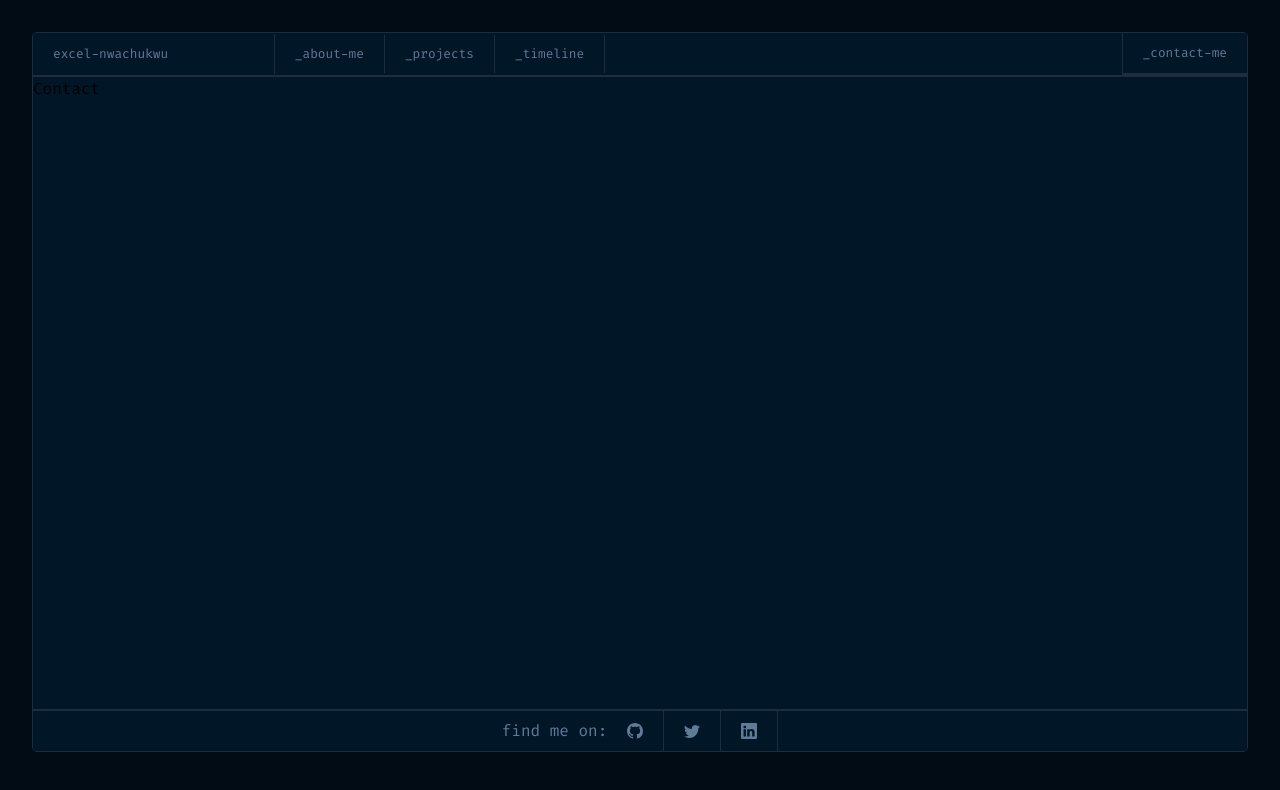
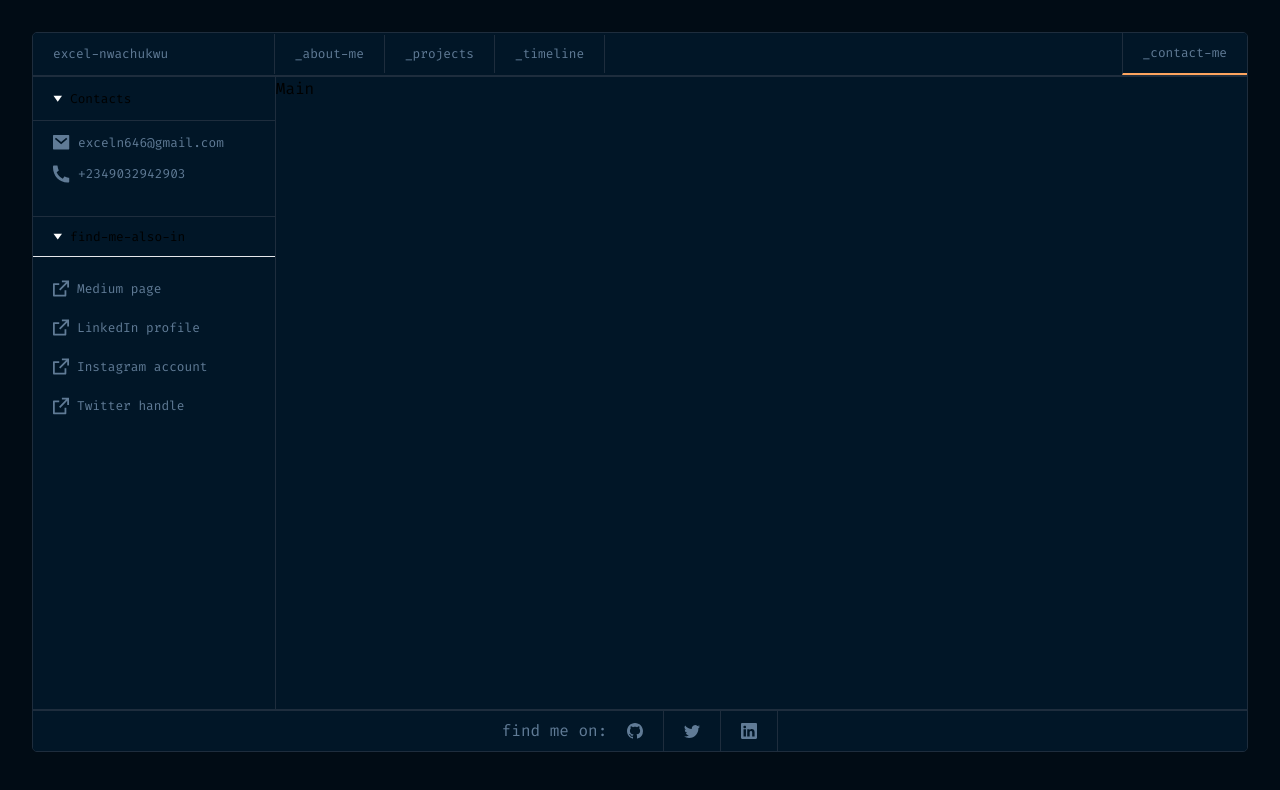
Before and after one commit to trillionclues/portfolio, a React (Vite) app: page /contact-me in a window 1280 px wide. Shown: the top 790 px of the page. Built offline with nearby package versions, Linux system fonts and the light colour scheme.

Commit message:
contact sidebar section

```diff
--- a/src/assets/developer.jsx
+++ b/src/assets/developer.jsx
@@ -1,5 +1,6 @@
 import { BsTwitter, BsLinkedin, BsGithub } from 'react-icons/bs'
 import arrowDown from '/icons/arrow-down.svg'
+import arrowSide from '/icons/arrow.svg'
 import reactImg from '/icons/techs/react.svg'
 import cssImg from '/icons/techs/css.svg'
 import htmlImg from '/icons/techs/html.svg'
@@ -92,6 +93,7 @@ export const developer = [
         contacts: {
           title: 'Contacts',
           icon: arrowDown,
+          icon2: arrowSide,
           sources: {
             email: 'exceln646@gmail.com',
             phone: '+2349032942903',
@@ -122,31 +124,29 @@ export const developer = [
           },
         ],
 
-        'find-me-also-in': [
+        findMeIn: [
           {
             title: 'Find-me-also-in',
             sources: [
               {
-                youtube: {
-                  title: 'YouTube channel',
-                  url: 'https://www.youtube.com/',
-                  user: 'username',
-                },
-                gurushots: {
-                  title: 'GuruShots profile',
-                  url: 'https://gurushots.com/',
-                  user: 'username',
-                },
-                instagram: {
-                  title: 'Instagram account',
-                  url: 'https://instagram.com/',
-                  user: 'username',
-                },
-                twitch: {
-                  title: 'Twitch profile',
-                  url: 'https://twitch.com/',
-                  user: 'username',
-                },
+                title: 'Medium page',
+                url: 'https://trillionclues.medium.com/',
+                user: 'trillionclues',
+              },
+              {
+                title: 'LinkedIn profile',
+                url: 'https://www.linkedin.com/in/trillionclues-excel/',
+                user: 'Excel Nwachukwu',
+              },
+              {
+                title: 'Instagram account',
+                url: 'https://instagram.com/trillion_clues',
+                user: 'trillionclues',
+              },
+              {
+                title: 'Twitter handle',
+                url: 'https://twitter.com/trillionclues',
+                user: 'trillionclues',
               },
             ],
           },
@@ -172,7 +172,7 @@ export const developer = [
         filledIcon: filledNode,
       },
       {
-        title: '_bizboom-commerce',
+        title: '_biz-commerce',
         description: 'NextJS ecommerce app with stripe integration and sanity.',
         img: '/images/projects/ecommerce-wtih-nextjs.png',
         tech: ['NextJS', 'all'],
@@ -181,8 +181,9 @@ export const developer = [
         filledIcon: filledNext,
       },
       {
-        title: '_web3-scrambler',
-        description: 'HTML5 implementation of drag-drop events and auth',
+        title: '_web3-scramble',
+        description:
+          'HTML5 implementation of drag-drop events and authentication',
         img: '/images/projects/drag-drop-scramble-crypto-game.png',
         tech: ['JavaScript', 'all'],
         url: 'https://github.com/trillionclues/web3-drag-drop-game',
@@ -201,8 +202,7 @@ export const developer = [
       },
       {
         title: '_phonie-isp',
-        description:
-          'Hackerthon project that detects telecoms carrier for numbers using Nigeria ISP network ',
+        description: 'App to detect phone numbers and their ISP network ',
         img: '/images/projects/Isp-detector.png',
         tech: ['JS', 'Html', 'Css', 'all'],
         url: 'https://github.com/trillionclues/phonie-app',
@@ -229,7 +229,7 @@ export const developer = [
         filledIcon: filledReact,
       },
       {
-        title: '_travelo-bookings',
+        title: '_trav-bookings',
         description:
           'Travel booking website landing page using React to filter and map items on request.',
         img: '/images/projects/travel-booking-landing-page.png',
--- /dev/null
+++ b/src/components/Contact/Components/Aside/Aside.jsx
@@ -0,0 +1,109 @@
+import React, { useState } from 'react'
+import { developer } from '../../../../assets/developer'
+import arrowDown from '/icons/arrow-down.svg'
+import arrowSide from '/icons/arrow.svg'
+import phoneImg from '/icons/phone.svg'
+import emailImg from '/icons/email.svg'
+import LinkCards from './LinkCards'
+import Contacts from './Sidebar1/Contacts'
+
+const Aside = () => {
+  const [toggleSidebar, setToggleSidebar] = useState(false)
+  const [toggleLinks, setToggleLinks] = useState(false)
+
+  return (
+    <div className='h-full'>
+      <aside>
+        {developer.map((item, index) => {
+          const { contact } = item
+          return (
+            <div key={index}>
+              {contact.map((items, idx) => {
+                const { contacts } = items
+                return (
+                  <>
+                    <Contacts
+                      key={idx}
+                      {...contacts}
+                      toggleSidebar={toggleSidebar}
+                      setToggleSidebar={setToggleSidebar}
+                    />
+
+                    <div className='contact-info px-5 py-3 flex flex-col gap-3'>
+                      <div className='flex flex-row'>
+                        <img className='pr-2' src={emailImg} alt='arrow side' />
+                        <p className='text-textColor text-sm'>
+                          {contacts.sources.email}
+                        </p>
+                      </div>
+                      <div className='flex flex-row'>
+                        <img className='pr-2' src={phoneImg} alt='arrow side' />
+                        <p className='text-textColor text-sm'>
+                          {contacts.sources.phone}
+                        </p>
+                      </div>
+                    </div>
+                  </>
+                )
+              })}
+
+              <div className='find-me-in'>
+                {contact.map((find, idx) => {
+                  const { findMeIn } = find
+                  return (
+                    <div key={idx} className='pt-5'>
+                      <div className='px-5 py-2.5 flex flex-row border-y border-t-outline'>
+                        <img
+                          className='pr-2 md:inline-block hidden'
+                          src={arrowDown}
+                          alt='arrow down'
+                        />
+
+                        {/* <button className='md:hidden inline-block flex flex-row justify-center items-center bg-black'>
+                          {toggleLinks ? (
+                            <img
+                              className='pr-2 inline-block'
+                              src={arrowSide}
+                              alt='arrow down'
+                            />
+                          ) : (
+                            <img
+                              className='pr-2 inline-block'
+                              src={arrowDown}
+                              alt='arrow side'
+                            />
+                          )}
+                          <h1 className='lowercase text-sm'>
+                            {findMeIn[0].title}
+                          </h1>
+                        </button> */}
+
+                        <h1 className='lowercase text-sm hidden md:inline-block'>
+                          {findMeIn[0].title}
+                        </h1>
+                      </div>
+                      <div className='link-socials pt-3'>
+                        {findMeIn.map((links) => {
+                          const { sources } = links
+                          return (
+                            <div>
+                              {sources.map((link, idx) => {
+                                return <LinkCards key={idx} {...link} />
+                              })}
+                            </div>
+                          )
+                        })}
+                      </div>
+                    </div>
+                  )
+                })}
+              </div>
+            </div>
+          )
+        })}
+      </aside>
+    </div>
+  )
+}
+
+export default Aside
--- /dev/null
+++ b/src/components/Contact/Components/Aside/LinkCards.jsx
@@ -0,0 +1,20 @@
+import React from 'react'
+import { Link } from 'react-router-dom'
+import linkImg from '/icons/link.svg'
+
+const LinkCards = ({ title, url, user, idx }) => {
+  // console.log(title)
+  return (
+    <Link
+      key={idx}
+      to={url}
+      className='text-textColor hover:text-white text-sm px-5 py-2.5 flex flex-row'
+      target='_blank'
+    >
+      <img className='pr-2' src={linkImg} alt='arrow side' />
+      {title}
+    </Link>
+  )
+}
+
+export default LinkCards
--- /dev/null
+++ b/src/components/Contact/Components/Aside/Sidebar1/Contacts.jsx
@@ -0,0 +1,36 @@
+import React from 'react'
+
+const Contacts = ({ title, icon, icon2, toggleSidebar, setToggleSidebar }) => {
+  console.log(title)
+  return (
+    <>
+      <h1 className='w-full py-2.5 px-3 block md:hidden text-base'>
+        _contacts
+      </h1>
+      <div className='py-3 border-b border-b-outline px-5 text-sm flex flex-row items-center cursor-pointer'>
+        <img
+          className='pr-2 hidden md:inline-block'
+          src={icon}
+          alt='arrow down'
+        />
+
+        {/* <button
+          className='md:hidden inline-block flex flex-row justify-center items-center'
+          onClick={() => setToggleSidebar(!toggleSidebar)}
+          aria-label='toggle-sidebar'
+        >
+          {toggleSidebar ? (
+            <img className='pr-2 inline-block' src={icon2} alt='arrow down' />
+          ) : (
+            <img className='pr-2 inline-block' src={icon} alt='arrow side' />
+          )}
+          <h1 className='inline-block md:hidden'>{title}</h1>
+        </button> */}
+
+        <h1 className='hidden md:inline-block'>{title}</h1>
+      </div>
+    </>
+  )
+}
+
+export default Contacts
--- /dev/null
+++ b/src/components/Contact/Components/Main.jsx
@@ -0,0 +1,7 @@
+import React from 'react'
+
+const Main = () => {
+  return <div className='h-full'>Main</div>
+}
+
+export default Main
--- /dev/null
+++ b/src/components/Contact/Index.jsx
@@ -0,0 +1,18 @@
+import React from 'react'
+import Aside from './Components/Aside/Aside'
+import Main from './Components/Main'
+
+const Index = () => {
+  return (
+    <div className='h-full grid md:grid-cols-5 grid-cols-1'>
+      <div className='col-span-1 border-r border-r-outline'>
+        <Aside />
+      </div>
+      <div className='col-span-4'>
+        <Main />
+      </div>
+    </div>
+  )
+}
+
+export default Index
--- a/src/components/Header/Header.jsx
+++ b/src/components/Header/Header.jsx
@@ -72,10 +72,10 @@ const Header = () => {
                 }}
               >
                 <li
-                  className={`border-b border-b-[#fea55f] border-b-outline border-b-0
-                md:border-b-1 list-none no-underline border-0 md:border-l md:border-l-outline py-3 md:py-[6px] pr-5 pl-5 cursor-pointer text-textColor hover:text-slate-200
+                  className={`border-b border-b-outline border-b-outline border-b-0
+                md:border-b-1 list-none no-underline border-0 md:border-l md:border-b-[#fea55f] md:border-l-outline py-3 md:py-[6px] pr-5 pl-5 cursor-pointer text-textColor hover:text-slate-200
                 hover:bg-outline transition-all duration-300 text-lg lg:text-sm
-                md:relative absolute top-[2rem] md:top-0 top-[1.5rem] right-0 bg-primary mt-8 md:mt-0
+                md:relative absolute top-[2rem] md:top-0 top-[1.5rem] right-0 bg-primary mt-8 md:mt-0 z-10
                   ${!isOpen ? 'bg-primary hidden sm:block' : 'block w-full'}
                   ${
                     isActive('/contact-me')
--- a/src/components/Projects/Container/Sidebar/Sidebar.jsx
+++ b/src/components/Projects/Container/Sidebar/Sidebar.jsx
@@ -14,7 +14,7 @@ const Sidebar = () => {
           <h1 className='w-full py-2.5 px-3 block md:hidden text-base'>
             _projects
           </h1>
-          <div className='aside-item bg-outline md:bg-primary'>
+          <div className='aside-item bg-outline md:bg-primary  bg-outline md:bg-primary'>
             <div className='border-0 md:border-b border-b-outline aside-item-input flex flex-row justify-start items-center md:py-2.5 py-2.5 px-3 pb-0'>
               <img
                 src={arrowDown}
--- a/src/pages/Contact/Contact.jsx
+++ b/src/pages/Contact/Contact.jsx
@@ -1,7 +1,12 @@
 import React from 'react'
+import Index from '../../components/Contact/Index'
 
 const Contact = () => {
-  return <div className='h-screen'>Contact</div>
+  return (
+    <div className='h-screen'>
+      <Index />
+    </div>
+  )
 }
 
 export default Contact
```
